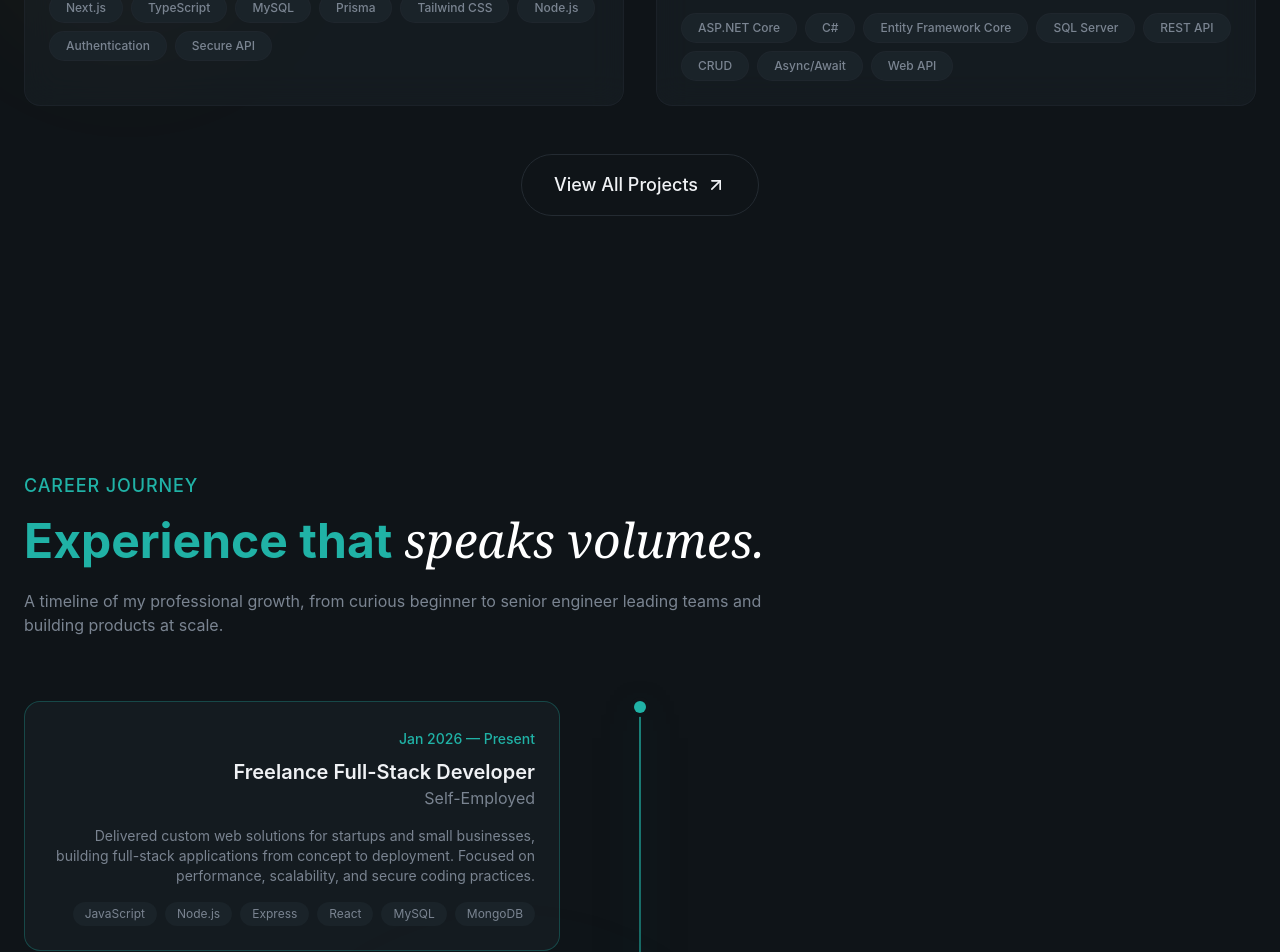
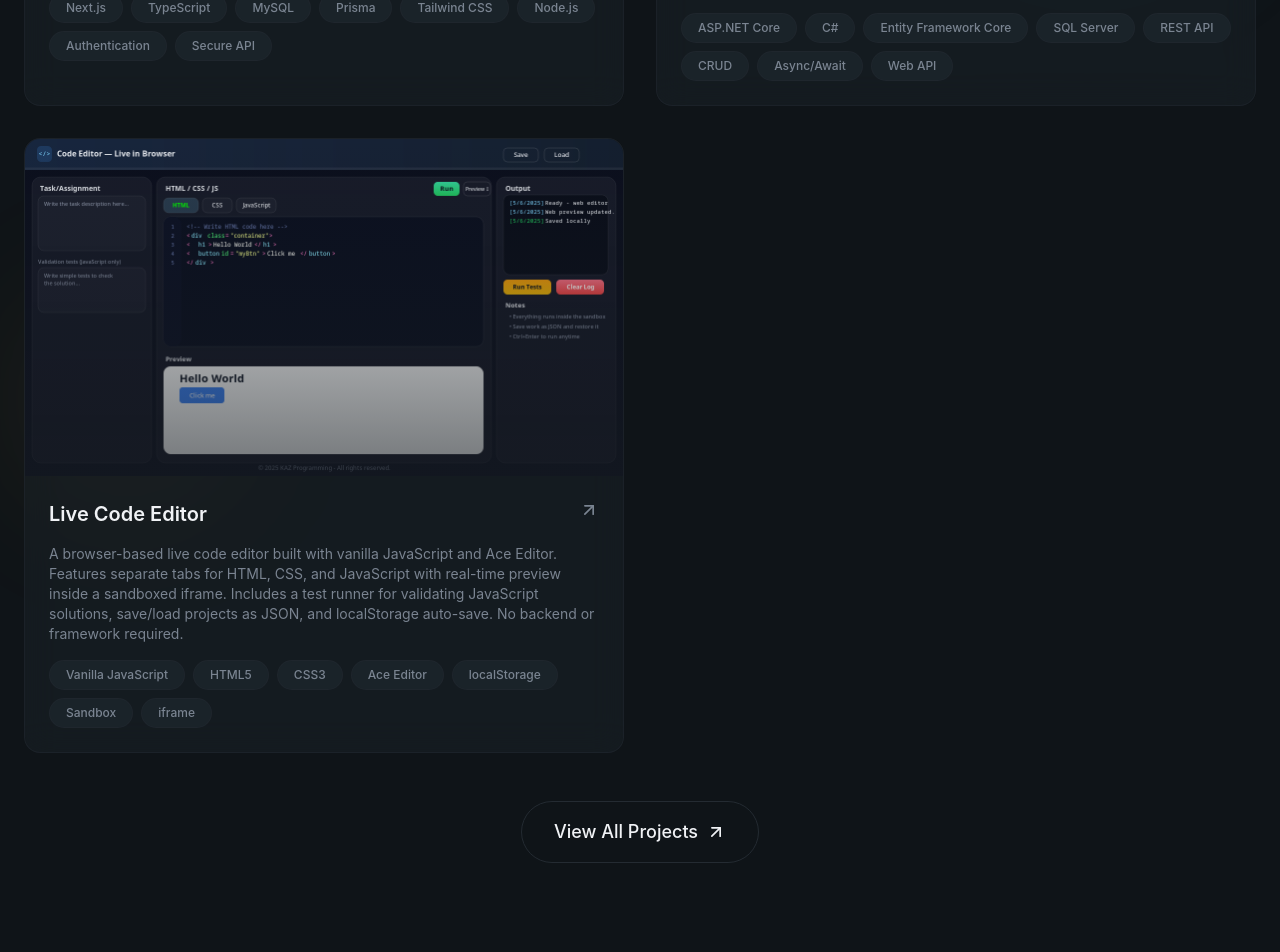
Before and after one commit to khairyazedan/react-tailwind-portfolio, a React (Vite) app: page / in a window 1280 px wide. Shown: the part 3117-4069 px from the top of the page. Built offline with nearby package versions, Linux system fonts and the light colour scheme.

Commit message:
add a codeEditor project

```diff
--- a/src/pages/Projects.jsx
+++ b/src/pages/Projects.jsx
@@ -39,7 +39,24 @@ const projects = [
     ],
     link: "#",
     github: "https://github.com/khairyazedan/dotnet-sql-api-crud",
-  }
+  },
+  {
+  title: "Live Code Editor",
+  description:
+    "A browser-based live code editor built with vanilla JavaScript and Ace Editor. Features separate tabs for HTML, CSS, and JavaScript with real-time preview inside a sandboxed iframe. Includes a test runner for validating JavaScript solutions, save/load projects as JSON, and localStorage auto-save. No backend or framework required.",
+  image: "/projects/CodeEditor.png",
+  tags: [
+    "Vanilla JavaScript",
+    "HTML5",
+    "CSS3",
+    "Ace Editor",
+    "localStorage",
+    "Sandbox",
+    "iframe",
+  ],
+  link: "#",
+  github: "https://github.com/khairyazedan/Code-Editor-HTML-CSS-JS",
+}
 ];
 
 const Projects = () => {
```
Also changed, not shown: public/projects/CodeEditor.png (added).
